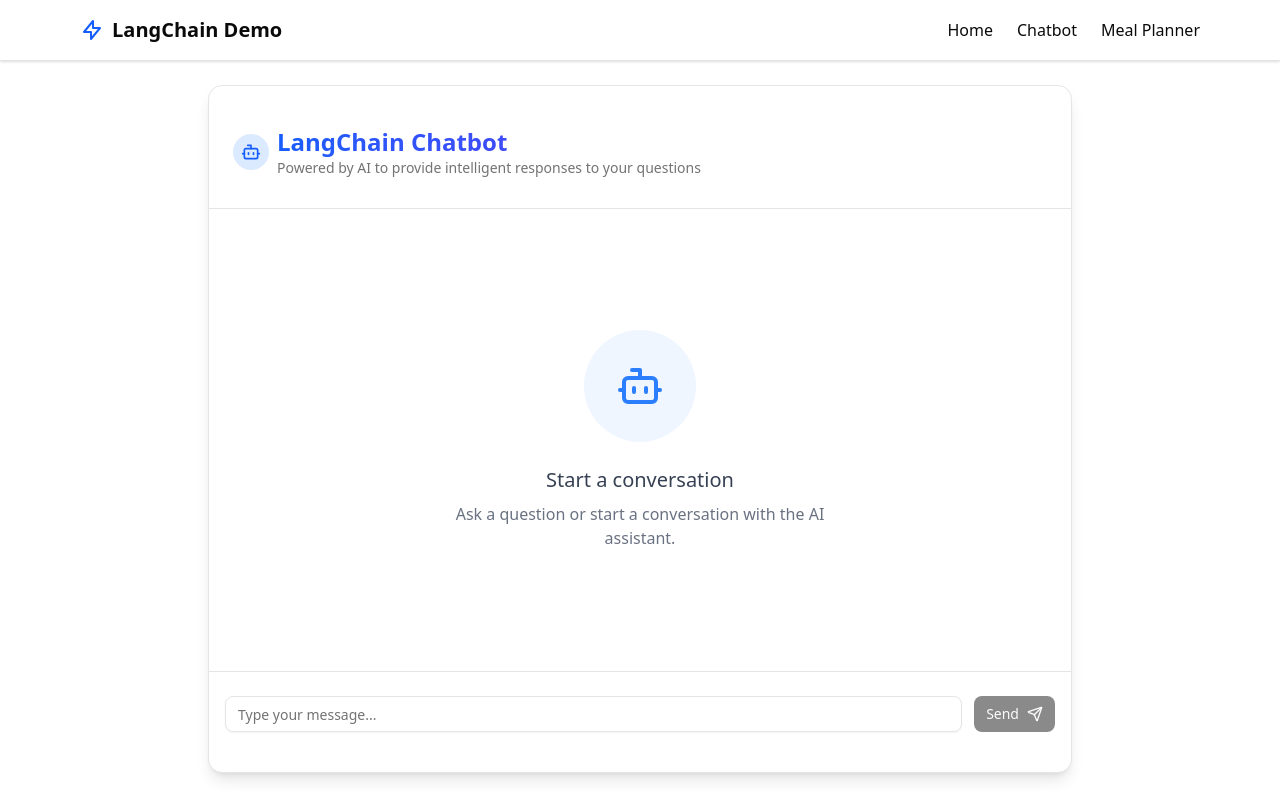
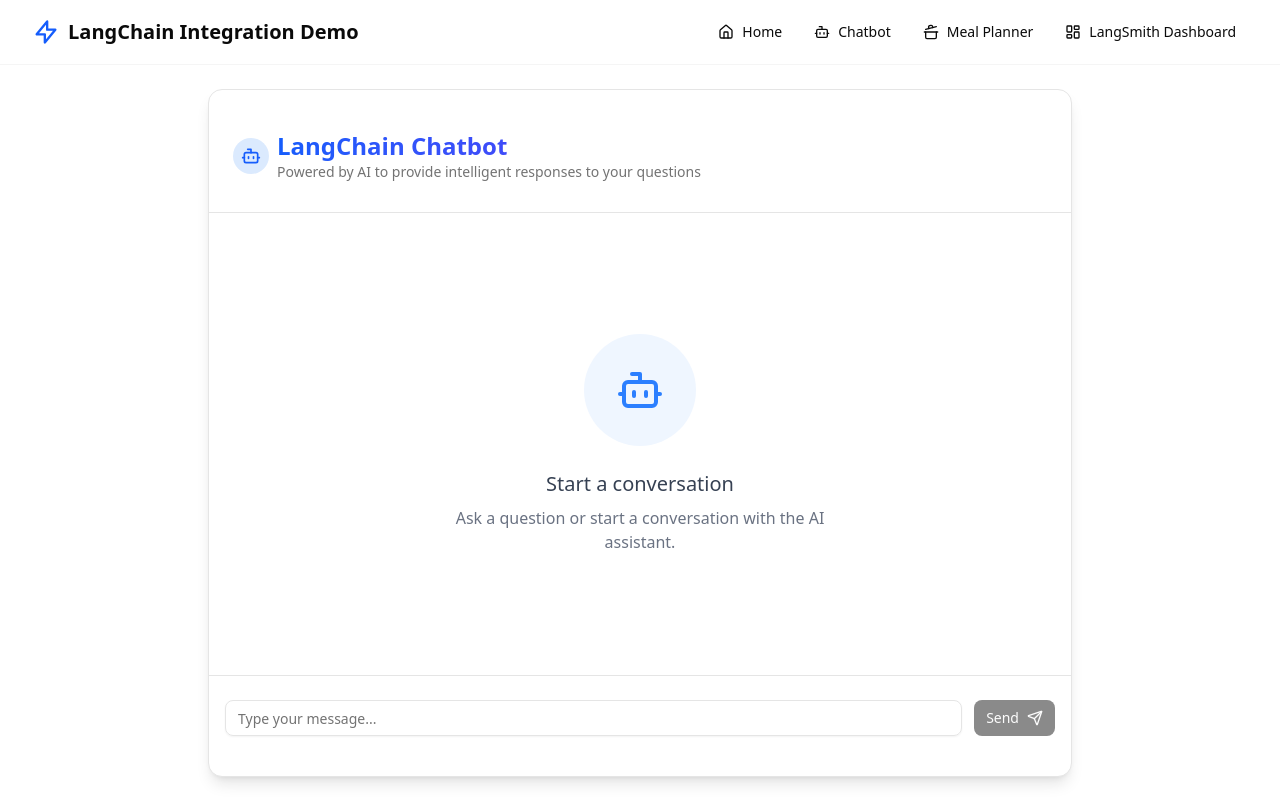
Before and after one commit to realrisman/langchain-integration-demo, a Next.js app: page /chatbot in a window 1280 px wide. Shown: the top 800 px of the page. Built offline with nearby package versions, Linux system fonts and the light colour scheme.

Commit message:
refactor: update RootLayout to include TopNavigation and Footer components, enhance metadata for improved SEO and user experience

```diff
--- a/src/app/layout.tsx
+++ b/src/app/layout.tsx
@@ -1,7 +1,8 @@
 import type { Metadata } from "next";
 import { Geist, Geist_Mono } from "next/font/google";
+import { Footer, TopNavigation } from "@/components/layout";
+
 import "./globals.css";
-import Link from "next/link";
 
 const geistSans = Geist({
   variable: "--font-geist-sans",
@@ -14,8 +15,18 @@
 });
 
 export const metadata: Metadata = {
-  title: "LangChain Chatbot Demo",
-  description: "A simple chatbot implementation using LangChain and OpenAI",
+  title: "LangChain Integration Demo",
+  description:
+    "A comprehensive demo showcasing LangChain, LangSmith, and LangGraph implementations with chatbot and meal planning features",
+  keywords: [
+    "LangChain",
+    "LangSmith",
+    "LangGraph",
+    "AI",
+    "Chatbot",
+    "Meal Planning",
+  ],
+  authors: [{ name: "Muhamad Risman" }],
 };
 
 export default function RootLayout({
@@ -24,49 +35,13 @@
   children: React.ReactNode;
 }>) {
   return (
-    <html lang="en">
+    <html lang="en" className="scroll-smooth">
       <body
-        className={`${geistSans.variable} ${geistMono.variable} antialiased`}
+        className={`${geistSans.variable} ${geistMono.variable} antialiased min-h-screen flex flex-col`}
       >
-        <nav className="border-b sticky top-0 bg-white z-10 shadow-sm">
-          <div className="max-w-6xl mx-auto py-4 px-4 flex justify-between items-center">
-            <Link href="/" className="font-bold text-xl flex items-center">
-              <svg
-                xmlns="http://www.w3.org/2000/svg"
-                className="h-6 w-6 mr-2 text-blue-600"
-                fill="none"
-                viewBox="0 0 24 24"
-                stroke="currentColor"
-              >
-                <path
-                  strokeLinecap="round"
-                  strokeLinejoin="round"
-                  strokeWidth={2}
-                  d="M13 10V3L4 14h7v7l9-11h-7z"
-                />
-              </svg>
-              LangChain Demo
-            </Link>
-            <div className="flex gap-6">
-              <Link href="/" className="hover:text-blue-600 transition-colors">
-                Home
-              </Link>
-              <Link
-                href="/chatbot"
-                className="hover:text-blue-600 transition-colors"
-              >
-                Chatbot
-              </Link>
-              <Link
-                href="/meal-planner"
-                className="hover:text-blue-600 transition-colors"
-              >
-                Meal Planner
-              </Link>
-            </div>
-          </div>
-        </nav>
-        {children}
+        <TopNavigation />
+        <main className="flex-1">{children}</main>
+        <Footer />
       </body>
     </html>
   );
```
